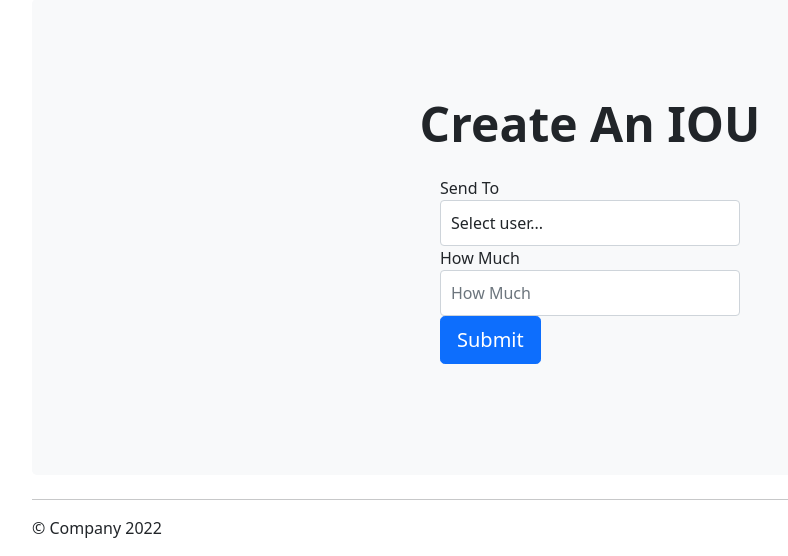
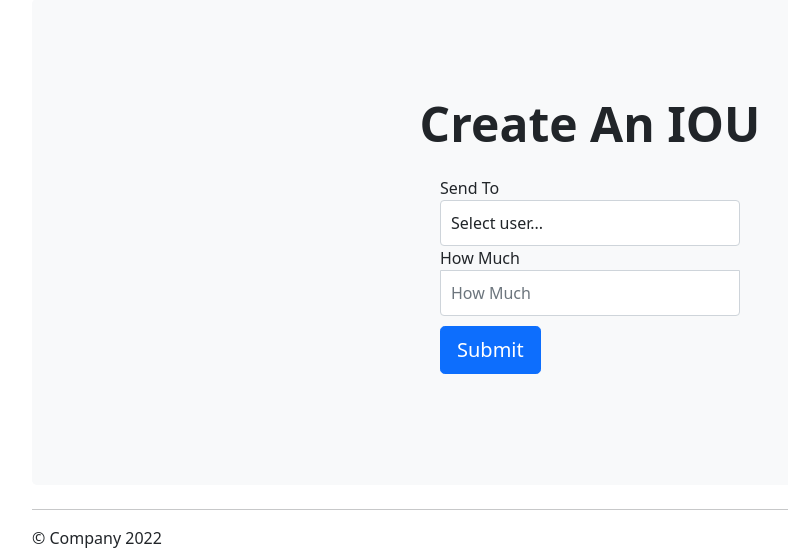
Before and after one commit to pangaea/iouapp, a Flask app: page /create_iou in a window 1280 px wide. Shown: the part 118-674 px from the top of the page, without its empty margins (50-838 px from the left). Run offline with Flask 2, Linux system fonts and the light colour scheme; the visitor is signed in with stand-in values (Sample User, id 1); data that the repository does not hold is empty.

Commit message:
Minor style adjustment

```diff
--- a/static/main.css
+++ b/static/main.css
@@ -37,7 +37,11 @@ body {
     border-top-left-radius: 0;
     border-top-right-radius: 0;
 }
-
+.form-style input#inputHowMuch {
+    margin-bottom: 10px;
+    border-top-left-radius: 0;
+    border-top-right-radius: 0;
+}
 .d-welcome-msg {
     margin: 10px 20px 0px 0px;
 }
```
